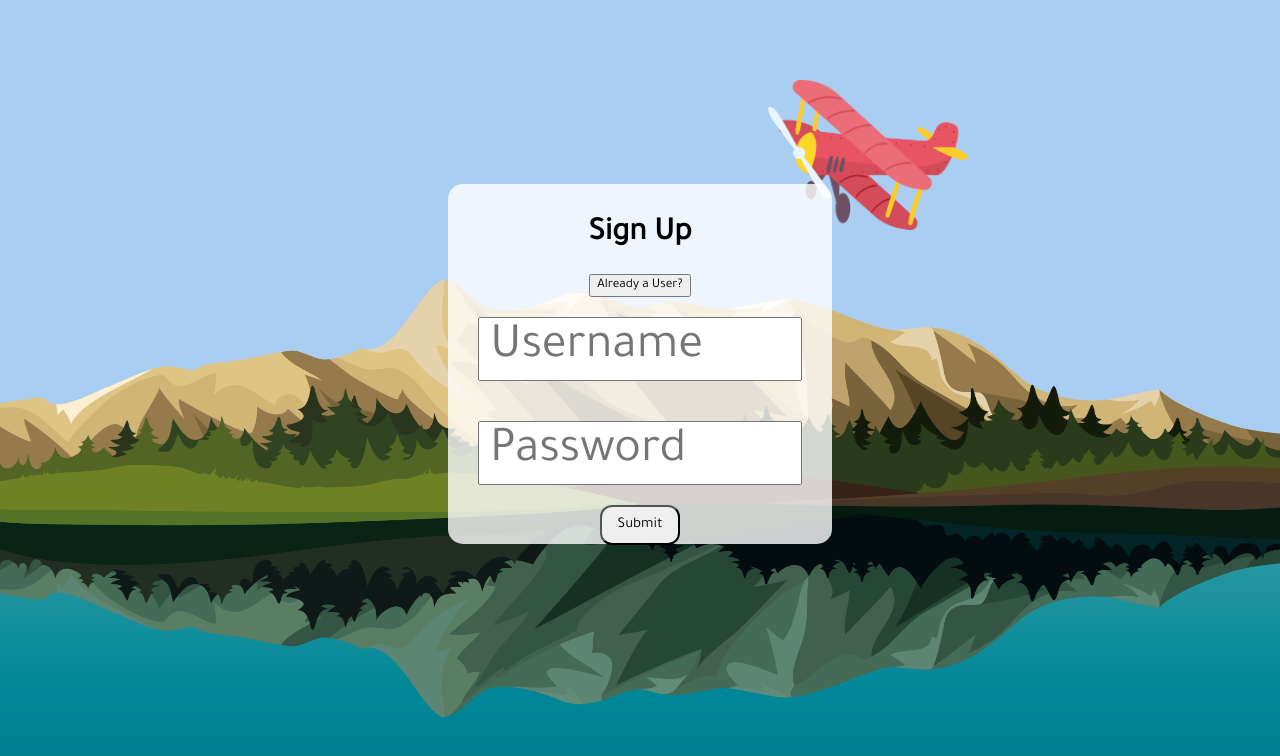
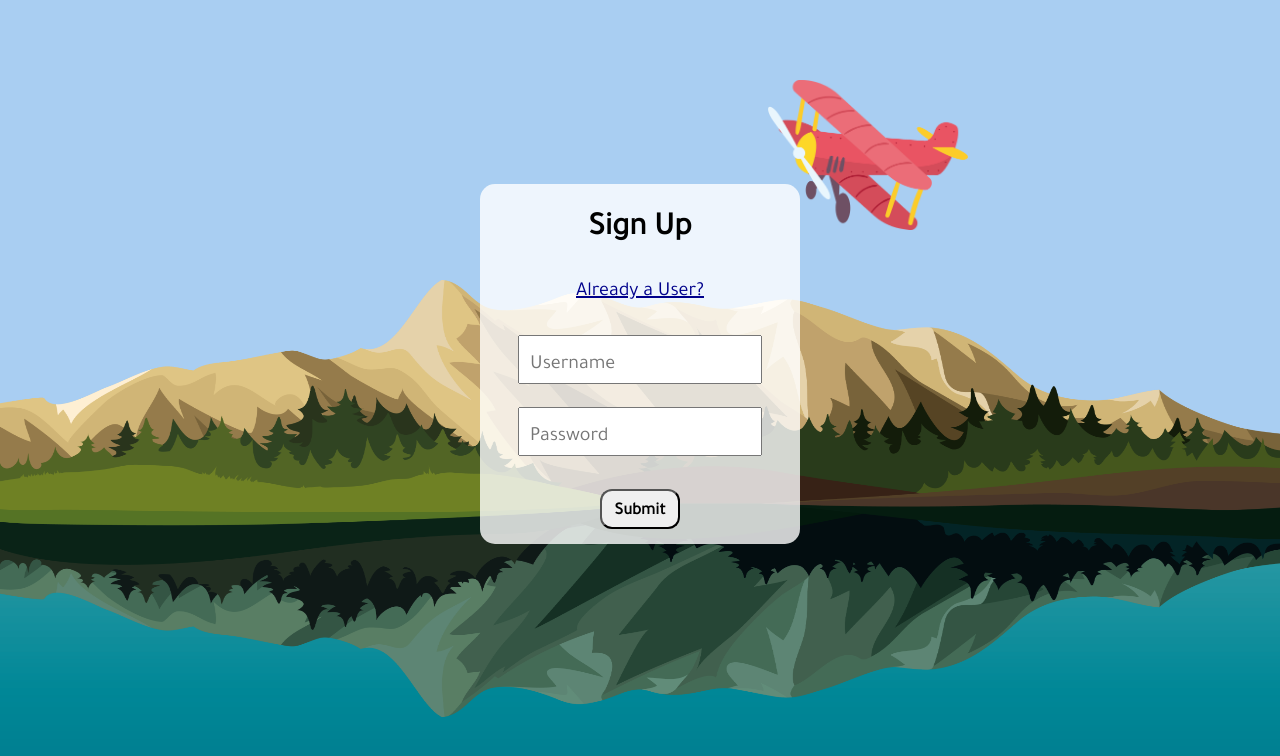
Before and after one commit to klpetersen/flight-compare-front-end, a React (Create React App) app: page / in a window 1280 px wide. Shown: the top 756 px of the page. Built offline with nearby package versions, Linux system fonts and the light colour scheme.

Commit message:
tweaks after sebastian

```diff
--- a/src/App.css
+++ b/src/App.css
@@ -15,11 +15,11 @@
 
 .form-container {
   background-color: rgb(255, 255, 255, .8);
-  width: 30vw;
+  width: 25vw;
   height: 45vh;
   position: fixed;
   top: 23%;
-  left: 35%;
+  left: 37.5%;
   border-radius: 15px;
 }
 
@@ -30,17 +30,28 @@
 
 .sign-up-form input {
   margin: 20px;
-  height: 40px;
-  width: 300px;
-  font-size: 50px;
+  height: 15px;
+  width: 220px;
+  font-size: 20px;
   padding: 10px;
+  padding-top: 20px;
+  font-weight: 100;
+  margin-bottom: 3px;
 }
 
 .sign-up-btn {
   height: 40px;
   width: 80px;
   border-radius: 12px;
-  font-size: 15px;
+  font-size: 17px;
+  font-weight: bold;
+  padding-top: 6px;
+  margin-top: 30px;
+  cursor: pointer;
+}
+
+.sign-up-btn:hover {
+  background-color: seagreen;
 }
 
 .login-background {
@@ -57,6 +68,25 @@
   left: 60%;
   top: 10%;
 }
+
+.login-btn {
+  margin: 10px;
+  font-size: 20px;
+  text-decoration: underline;
+  border: none;
+  background-color: transparent;
+  outline: none;
+  cursor: pointer;
+  color: darkblue;
+}
+
+.login-btn:hover {
+  color: seagreen;
+ }
+
+ .login-btn:active {
+  color: gray;
+ }
 
 
 
@@ -127,6 +157,12 @@
   border-radius: 15px;
   margin-top: 25px;
   cursor: pointer;
+  padding-top: 5px;
+}
+
+.result-submit:hover {
+  background-color: gray;
+  color: white;
 }
 
 
@@ -144,13 +180,13 @@
 
 .search-bar-container form{
   display: flex;
-  margin-top: 25px;
+  margin-top: 2.5%;
   margin-left: 40%
 }
 
 .search-label {
   font-size: 30px;
-  margin-top: 5px;
+  margin-top: 9px;
   margin-left: 20px;
   margin-right: 12px;
 }
@@ -160,30 +196,44 @@
   height: 30px;
   font-size: 18px;
   border-radius: 5px;
+  padding: 6px 7px 0px 7px;
 }
 
 .submit-search-btn {
   margin-left: 23px;
   border-radius: 15px;
-  font-size: 15px;
+  font-size: 20px;
   background-color: rgb(0, 41, 102);
   color: white;
   font-weight: bold;
   height: 30px;
   margin-top: 3px;
   cursor: pointer;
+  padding: 7px 20px 25px 20px;
 }
 
+.submit-search-btn:hover {
+  background-color: gray
+}
 
 .sign-out {
   position: fixed;
   left: 93%;
-  top: 2%;
+  top: 3%;
   border: none;
   background-color: transparent;
   outline: none;
   color: rgb(0, 41, 102);
   cursor: pointer;
+}
+
+.sign-out:hover {
+  color: gray;
+}
+
+.logout-word {
+  margin-top: 2px;
+  font-size: 15px;
 }
 
 .cloud-1 {
@@ -312,3 +362,7 @@
 .trash-btn {
   cursor: pointer;
 }
+
+.trash-btn:hover {
+  color: gray;
+}
--- a/src/components/SearchBar.js
+++ b/src/components/SearchBar.js
@@ -51,7 +51,7 @@ export default class SearchBar extends Component {
                             <input name='date' className='search-date' type='text' placeholder='0000-00-00' onChange={this.handleChange}/>
                         <button className='submit-search-btn' type='submit'>Submit</button>
                     </form>
-                    <button name='sign-out' className='sign-out' onClick={() => this.handleSignOut()}><i className="fas fa-plane-departure fa-4x"></i></button>
+                    <button name='sign-out' className='sign-out' onClick={() => this.handleSignOut()}><i className="fas fa-plane-departure fa-4x"></i><div className='logout-word'>Sign Out</div></button>
                 </div>
             </div>
         )
--- a/src/components/SignUp.js
+++ b/src/components/SignUp.js
@@ -29,6 +29,7 @@ export default class SignUp extends Component {
     }
 
     findUser = (users) => {
+        if (this.state.user !== null && this.state.password !== null) {
         let foundUser = users.find(user => user.username === this.state.username)
             if(this.state.login === false) {
                 if (foundUser) {
@@ -57,9 +58,12 @@ export default class SignUp extends Component {
                     localStorage.user_id = foundUser.id
                     this.props.history.push('/search')
                 } else {
-                    alert('Please retry!')
+                    alert('Please try again')
                 }
             }
+        } else {
+            alert('Please try again')
+        }
     }
 
 
```
